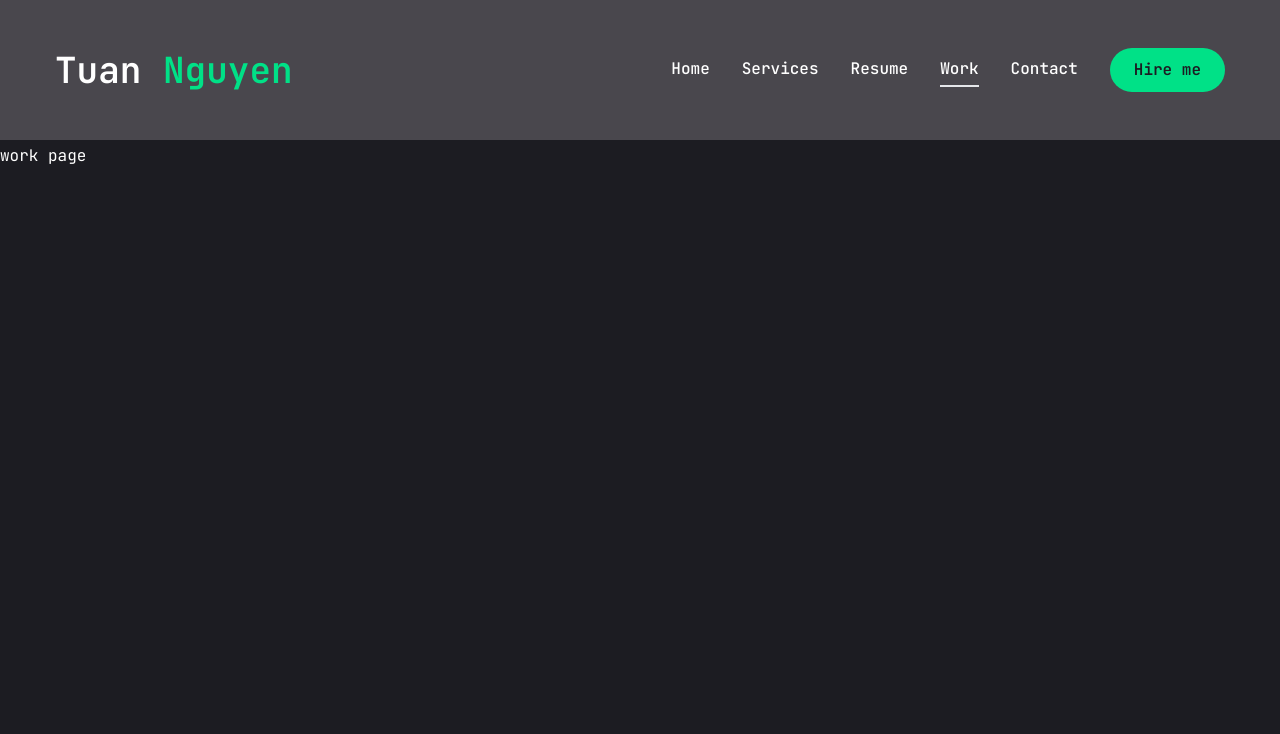
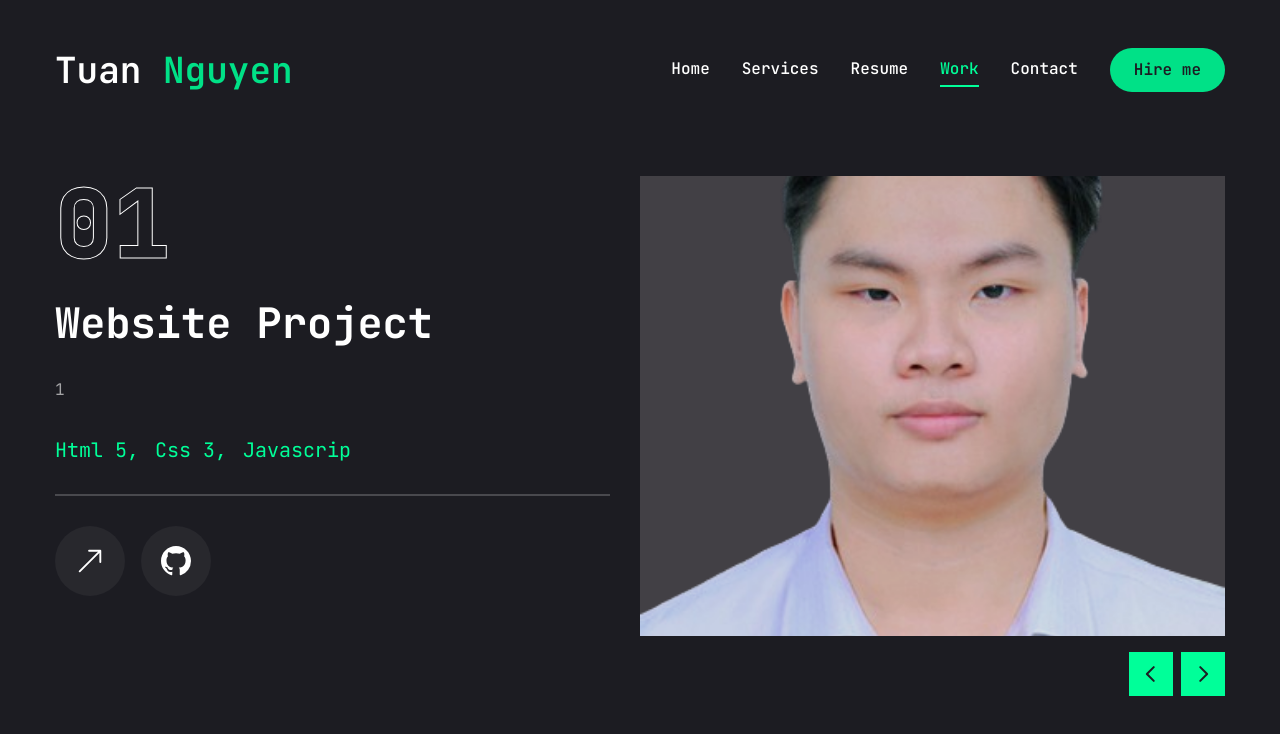
Before and after one commit to anhtuan512002/Portfolio, a Next.js app: page /work in a window 1280 px wide. Shown: the top 734 px of the page. Built offline with nearby package versions, Linux system fonts and the light colour scheme.

Commit message:
commit work and update nav

```diff
--- a/app/page.jsx
+++ b/app/page.jsx
@@ -11,7 +11,7 @@
           <div className="text-center xl:text-left order-2 xl:order-none">
             <span className="text-xl">Software Developer</span>
             <h1 className="h1 mb-6">
-              Hello I'm <br/> <span className="text-accent-DEFUALT">Nguyen Anh Tuan</span>
+              Hello I'm <br/> <span className="text-accent-DEFAULT">Nguyen Anh Tuan</span>
             </h1>
             <p className="max-w-[500px] mb-9 text-white/80">
             A dedicated Software Engineer with expertise in developing scalable applications, integrating APIs, and solving complex technical challenges. Passionate about leveraging technology to create efficient and innovative solutions.
@@ -20,7 +20,7 @@
               <Button
                variant="outline"
                size="lg"
-               className="text-accent-DEFUALT uppercase flex items-center gap-2"
+               className="text-accent-DEFAULT uppercase flex items-center gap-2"
               >
                 <span>Download CV</span>
                 <FiDownload className="text-xl"/>
--- a/app/work/page.jsx
+++ b/app/work/page.jsx
@@ -1,7 +1,165 @@
-import React from "react";
-
+"use client";
+import { motion } from "motion/react";
+import React ,{useState}from "react";
+import {Swiper,SwiperSlide} from"swiper/react"
+import "swiper/css"
+import { BsArrowUpRight, BsGithub } from "react-icons/bs";
+import {
+    Tooltip,
+    TooltipContent,
+    TooltipProvider,
+    TooltipTrigger
+} from "@/components/ui/tooltip"
+import Link from "next/link"
+import Image from "next/image"
+import WorkSliderBtns from "@/components/ui/WorkSliderBtns";
+const projects=[
+    {
+        num:'01',
+        category:'Website',
+        title:'Website',
+        description:"1",
+        stack:[
+            {name:"Html 5"},
+            {name:"Css 3"},
+            {name:"Javascrip"}
+        ],
+        image:'/Image/Photo.png',
+        live:"https://github.com/",
+        github:"https://github.com/",
+    },
+    {
+        num:'02',
+        category:'Website2',
+        title:'Website2',
+        description:"2",
+        stack:[
+            {name:"Html 5"},
+            {name:"Css 3"},
+            {name:"Javascrip"}
+        ],
+        image:'/Image/Photo.png',
+        live:"https://github.com/",
+        github:"https://github.com/",
+    },
+    {
+        num:'03',
+        category:'Website3',
+        title:'Website3',
+        description:"3",
+        stack:[
+            {name:"Html 5"},
+            {name:"Css 3"},
+            {name:"Javascrip"}
+        ],
+        image:'/Image/Photo.png',
+        live:"https://github.com/",
+        github:"https://github.com/",
+    },
+]
 const Work = () =>{
-    return <div>work page</div>
+    const [project, setProject] = useState(projects[0]);
+    const handleSlideChange = (swiper)=>{
+        const currentIndex = swiper.activeIndex;
+        setProject(projects[currentIndex]);
+    }
+    return (
+        <motion.section
+            initial={{ opacity: 0 }}
+            animate={{
+                opacity: 1,
+                transition: { delay: 2.4, duration: 0.4, ease: "easeIn" },
+            }}
+            className="min-h-[80vh] flex flex-col justify-center py-12 xl:py-0"
+        >
+            <div className="container mx-auto">
+                <div className="flex flex-col xl:flex-row xl:gap-[30px]">
+                    {/* text */}
+                    <div className="w-full xl:w-[50%] xl:h-[460px] flex flex-col xl:justify-between order-2 xl:order-none">
+                        <div className="flex flex-col gap-[30px] h-[50%]">
+                            <div className="text-8xl leading-none font-extrabold text-transparent text-outline">
+                                {project.num}
+                            </div>
+                            <h2 className="text-[42px] font-bold leading-none text-white grou-hover:text-accent transition-all duration-500 capitalize">
+                                {project.category} project
+                            </h2>
+                            <p className="text-white/60">{project.description}</p>
+                            <ul className="flex gap-4">
+                                {project.stack.map((item,index)=>{
+                                    return(
+                                        <li key={index} className="text-xl text-accent">
+                                            {item.name}
+                                            {index !== project.stack.length -1 && ","}
+                                        </li>
+                                    )
+                                })}
+                            </ul>
+                            <div className="border border-white/20"></div>
+                            <div className="flex items-center gap-4">
+                                {/* live project */}
+                                <Link href={project.live}>
+                                    <TooltipProvider delayDuration={100}>
+                                        <Tooltip>
+                                            <TooltipTrigger className="w-[70px] h-[70px] rounded-full bg-white/5 flex justify-center items-center group">
+                                                <BsArrowUpRight className="text-white text-3xl group-hover:text-accent"/>
+                                            </TooltipTrigger>
+                                            <TooltipContent>
+                                                <p>Live Porject</p>
+                                            </TooltipContent>
+                                        </Tooltip>
+                                    </TooltipProvider>
+                                </Link>
+                                {/* github */}
+                                <Link href={project.github}>
+                                    <TooltipProvider delayDuration={100}>
+                                        <Tooltip>
+                                            <TooltipTrigger className="w-[70px] h-[70px] rounded-full bg-white/5 flex justify-center items-center group">
+                                                <BsGithub className="text-white text-3xl group-hover:text-accent"/>
+                                            </TooltipTrigger>
+                                            <TooltipContent>
+                                                <p>Githut repository</p>
+                                            </TooltipContent>
+                                        </Tooltip>
+                                    </TooltipProvider>
+                                </Link>
+                            </div>
+                        </div>
+                    </div>
+                    {/* slide */}
+                    <div className="w-full xl:w-[50%]">
+                        <Swiper
+                            spaceBetween={30}
+                            slidesPerView={1}
+                            className="xl:h-[520px] mb-12"
+                            onSlideChange={handleSlideChange}
+                        >
+                            {projects.map((project,index)=>{
+                                return(
+                                    <SwiperSlide key={index} className="w-full">
+                                        <div className="h-[460px] relative group flex justify-center items-center bg-pink-50/20">
+                                            <div className="absolute top-0 bottom-0 w-full h-full bg-black/10 z-10"></div>
+                                            <div className="relative w-full h-full">
+                                                <Image
+                                                    src={project.image}
+                                                    fill
+                                                    className="object-cover"
+                                                    alt=""
+                                                />
+                                            </div>
+                                        </div>
+                                    </SwiperSlide>
+                                )
+                            })}
+                            <WorkSliderBtns
+                                containerStyles="flex gap-2 absolute right-0 bottom-[calc(50%_-_20px)] xl:bottom-0 z-20 w-full justify-between xl:w-max xl:justify-none"
+                                btnStyles="bg-accent hover:bg-accent-hover text-primary text-[22px] w-[44px] h-[44px] flex justify-center items-center transition-all"
+                            />
+                        </Swiper>
+                    </div>
+                </div>
+            </div>
+        </motion.section>
+    )
 }
 
 export default Work;
--- a/components/Header.jsx
+++ b/components/Header.jsx
@@ -4,7 +4,9 @@
 import MobileNav from "./MobileNav";
 
 const Header = () => {
-    return <header className="py-8 xl:py-12 text-white bg-pink-50/20">
+    return <header className="py-8 xl:py-12 text-white bg-pink-50/20"
+    style={{ backgroundColor: '#1c1c22' }}
+    >
         <div className="container mx-auto flex justify-between items-center">
             {/*logo*/}
             <Link href="/">
@@ -12,9 +14,7 @@
                     Tuan <span className="text-accent-hover">Nguyen</span>
                 </h1>
             </Link>
-
             {/*desktop nav*/}
-
             <div className="hidden xl:flex items-center gap-8">
                 <Nav/>
                 <Link href="/contact">
--- a/components/MobileNav.jsx
+++ b/components/MobileNav.jsx
@@ -32,19 +32,19 @@
     return (
         <Sheet>
             <SheetTrigger className="flex justify-center items-center">
-                <CiMenuFries className="text-[32px] text-accent-DEFUALT"/>
+                <CiMenuFries className="text-[32px] text-accent-DEFAULT"/>
             </SheetTrigger>
             <SheetContent className="flex flex-col">
                 <div className="mt-32 mb-40 text-center text-2xl">
                     <Link href="/">
                         <h1 className="text-4xl font-semibold">
-                            Tuan <span className="text-accent-DEFUALT">Nguyen</span>
+                            Tuan <span className="text-accent-DEFAULT">Nguyen</span>
                         </h1>
                     </Link>
                 </div>
                 <nav className="flex flex-col justify-center items-center gap-8">
                     {links.map((link,index )=> {
-                        return <Link href={link.path} key={index} className={`${link.path === pathname && "text-accent-DEFUALT border-b-2 border-accent-DEFUALT"} capitalize font-medium hover:text-accent-DEFUALT transition-all`}>{link.name}</Link>
+                        return <Link href={link.path} key={index} className={`${link.path === pathname && "text-accent-DEFAULT border-b-2 border-accent-DEFAULT"} capitalize font-medium hover:text-accent-DEFAULT transition-all`}>{link.name}</Link>
                     })}
                 </nav>
             </SheetContent>
--- a/components/Nav.jsx
+++ b/components/Nav.jsx
@@ -29,7 +29,10 @@
     const pathname = usePathname();
     return <nav className="flex gap-8">
         {links.map((link,index )=> {
-            return <Link href={link.path} key={index} className={`${link.path === pathname && "text-accent-DEFUALT border-b-2 border-accent-DEFUALT"} capitalize font-medium hover:text-accent-DEFUALT transition-all`}>{link.name}</Link>
+            return <Link href={link.path} key={index} className={`capitalize font-medium hover:text-accent transition-all ${
+                link.path === pathname ? "text-accent border-b-2 border-accent" : ""
+            }`}
+            >{link.name}</Link>
         })}
     </nav>
 }
--- /dev/null
+++ b/components/ui/WorkSliderBtns.jsx
@@ -0,0 +1,18 @@
+"use client"
+import { useSwiper } from "swiper/react";
+import {PiCaretLeftBold, PiCaretRightBold} from "react-icons/pi";
+const WorkSliderBtns = ({containerStyles,btnStyles,iconsStyles})=>{
+    const swiper=useSwiper();
+    return (
+        <div className={containerStyles}>
+            <button className={btnStyles} onClick={()=>swiper.slidePrev()}>
+                <PiCaretLeftBold className={iconsStyles}/>
+            </button>
+            <button className={btnStyles} onClick={()=>swiper.slideNext()}>
+                <PiCaretRightBold className={iconsStyles}/>
+            </button>
+        </div>
+    )
+}
+
+export default WorkSliderBtns
--- a/components/ui/sheet.jsx
+++ b/components/ui/sheet.jsx
@@ -51,7 +51,7 @@
       {children}
       <SheetPrimitive.Close
         className="absolute right-8 top-8 transition-opacity outline-none">
-        <IoMdClose className="text-3xl text-accent-DEFUALT" />
+        <IoMdClose className="text-3xl text-accent-DEFAULT" />
         <span className="sr-only">Close</span>
       </SheetPrimitive.Close>
     </SheetPrimitive.Content>
--- a/package.json
+++ b/package.json
@@ -24,6 +24,8 @@
     "react-countup": "^6.5.3",
     "react-dom": "19.0.0-rc-66855b96-20241106",
     "react-icons": "^5.4.0",
+    "react-native-swiper-flatlist": "^3.2.5",
+    "swiper": "^11.1.15",
     "tailwind-merge": "^2.5.5",
     "tailwindcss-animate": "^1.0.7"
   },
```
Also changed, not shown: app/resume/page.jsx (+11 -0 lines), 1 other file (tests, documents, lock files or other folders).
